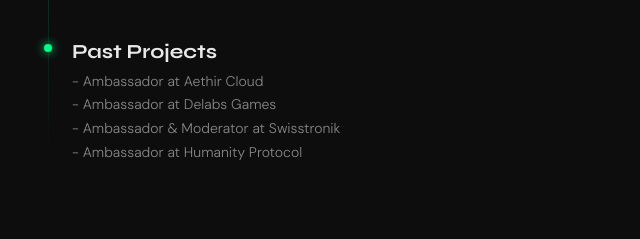
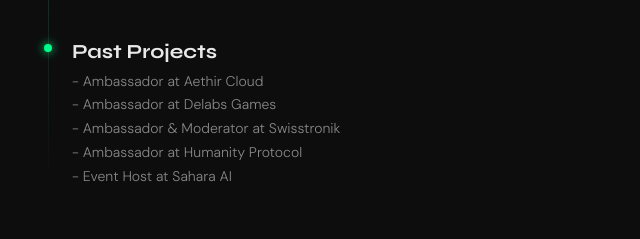
Before and after one commit to vnkaveri/vnkaveri.github.io, a plain HTML site: page index.html in a window 1280 px wide. Shown: the part 2632-2871 px from the top of the page, without its empty margins (236-876 px from the left). Drawn offline with nearby package versions, Linux system fonts and the light colour scheme.

Commit message:
Update index.html

```diff
--- a/index.html
+++ b/index.html
@@ -683,7 +683,9 @@
           - Ambassador at Aethir Cloud<br>
           - Ambassador at Delabs Games<br>
           - Ambassador & Moderator at Swisstronik<br>
-          - Ambassador at Humanity Protocol</p>
+          - Ambassador at Humanity Protocol<br>
+          - Event Host at Sahara AI<br>
+        </p>
       </div>
     </div>
   </section>
```
